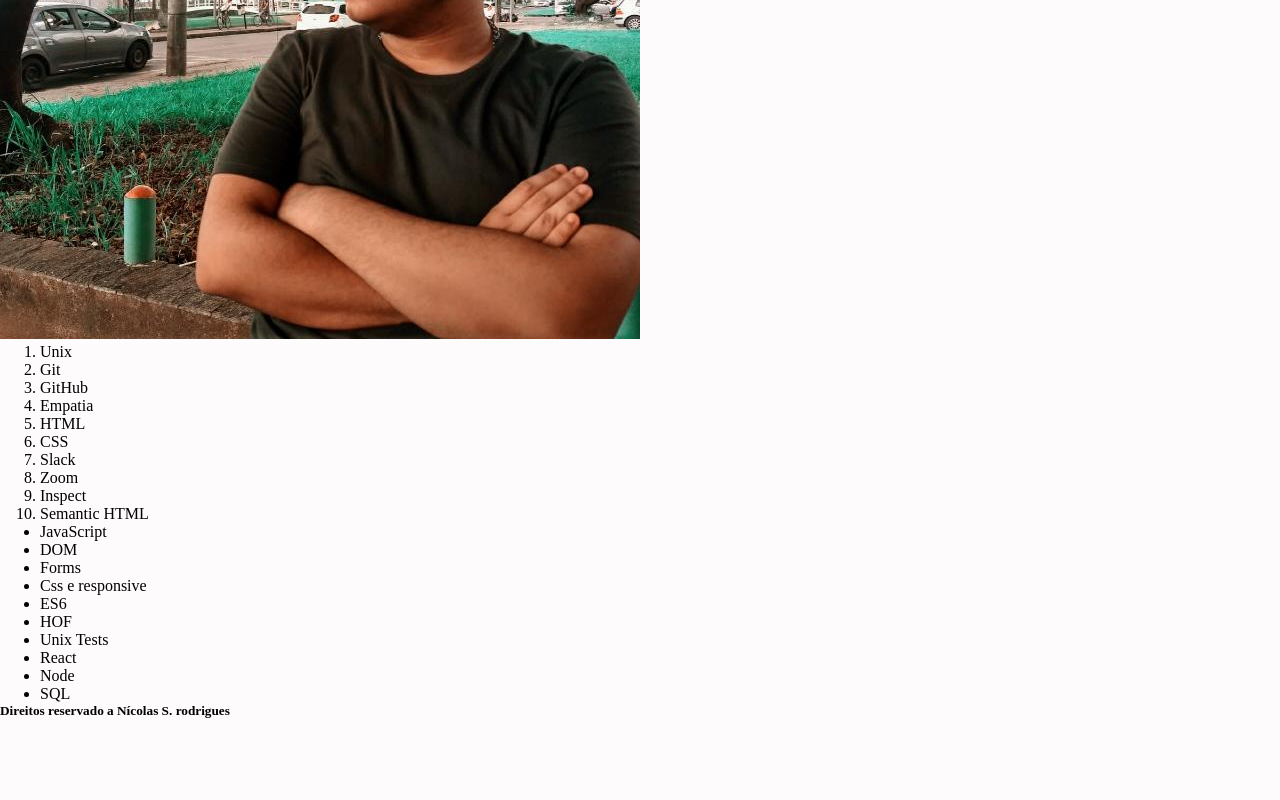
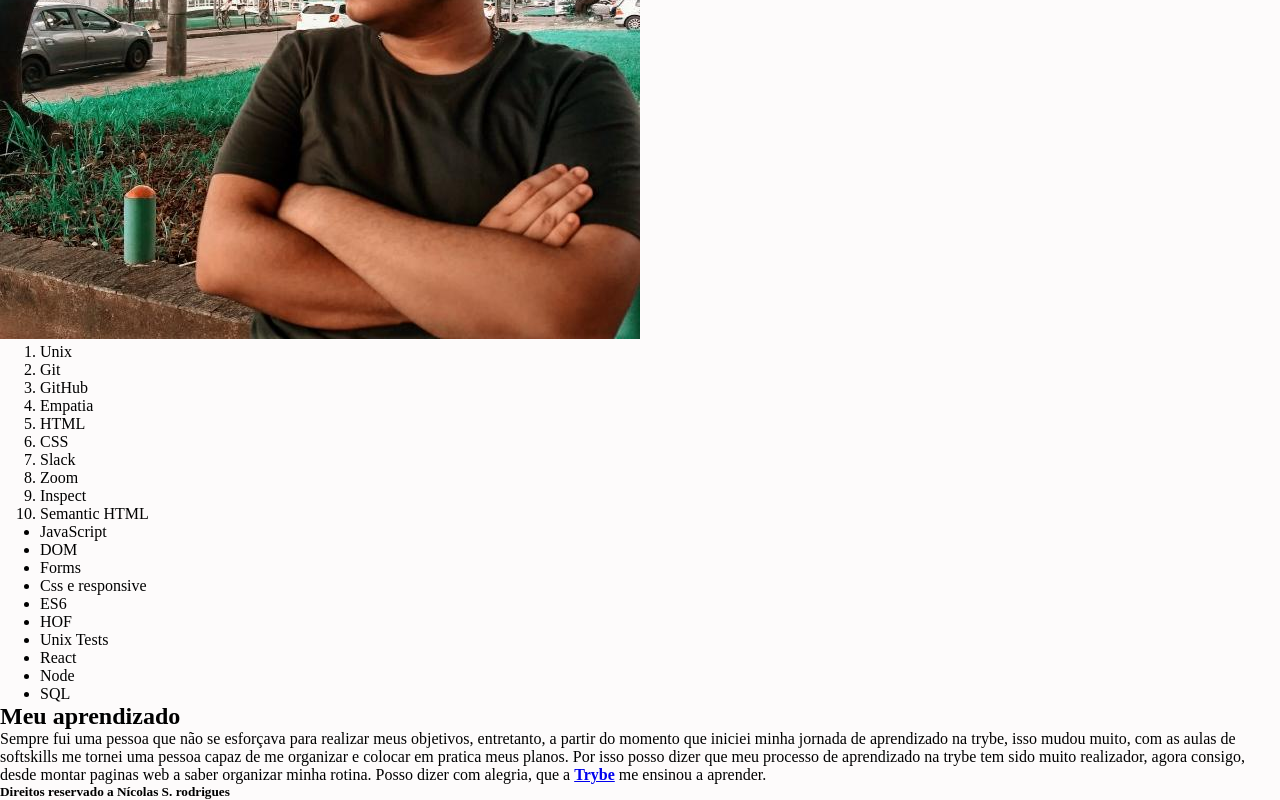
Before and after one commit to nicolasRod09/Projeto_lessons_Learned_Trybe, a website: page index.html in a window 1280 px wide. Shown: the part 355-1155 px from the top of the page. Before the commit the page ends 1074 px from the top, so only its background shows below. Drawn offline with Linux system fonts and the light colour scheme.

Commit message:
adiciona article sobre meu aprendizado

```diff
--- a/index.html
+++ b/index.html
@@ -44,7 +44,13 @@
             <li>SQL</li>
         </ul>
         <main>
+            <article>
+                <h2>Meu aprendizado</h2>
+                <p>Sempre fui uma pessoa que não se esforçava para realizar meus objetivos, entretanto, a partir do momento que iniciei minha jornada de aprendizado na trybe, isso mudou muito, com as aulas de softskills me tornei uma pessoa capaz de me organizar e colocar em pratica meus planos. Por isso posso dizer que meu processo de aprendizado na trybe tem sido muito realizador, agora consigo, desde montar paginas web a saber organizar minha rotina. Posso dizer com alegria, que a <strong><a href="https://www.betrybe.com/" target="_blank">Trybe</a></strong> me ensinou a aprender. </p>
+            </article>
+            <aside>
 
+            </aside>
         </main>
         <footer id="rodape">
             <h5>Direitos reservado a Nícolas S. rodrigues</h5>
```
